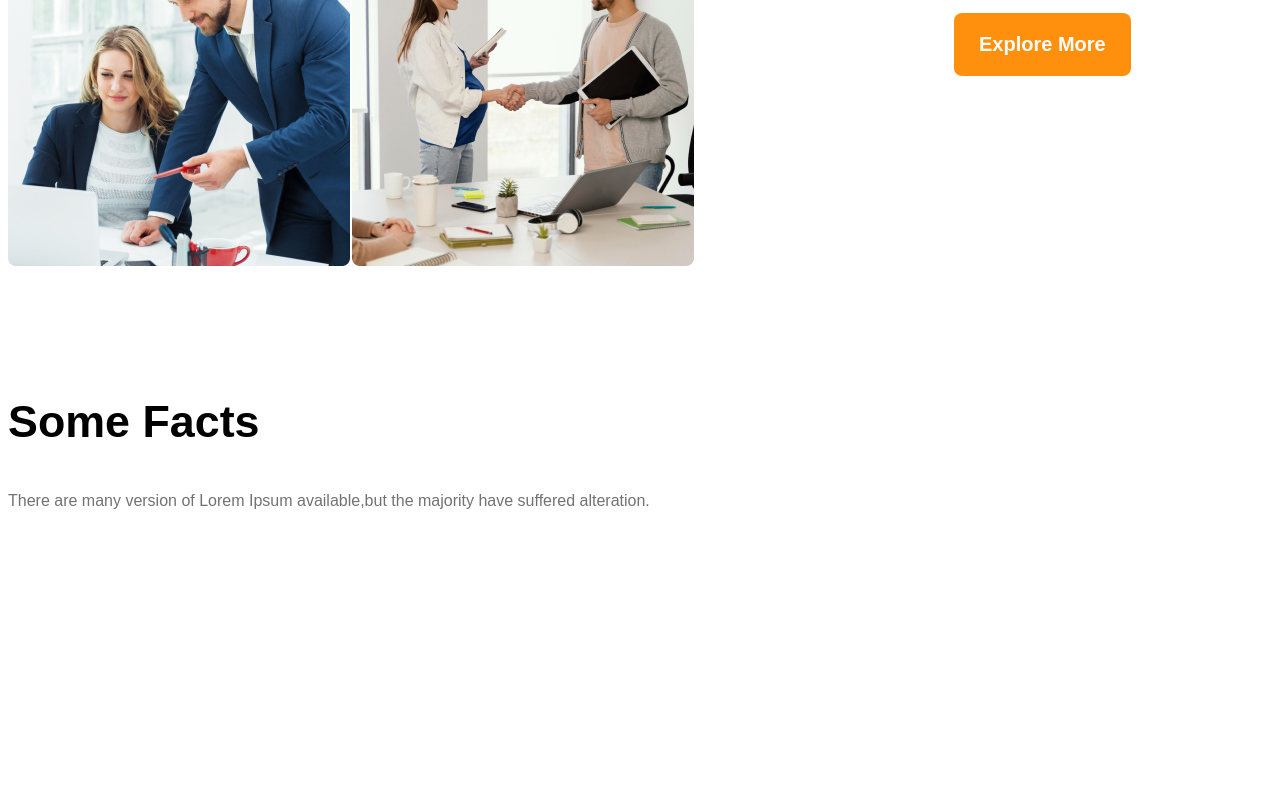
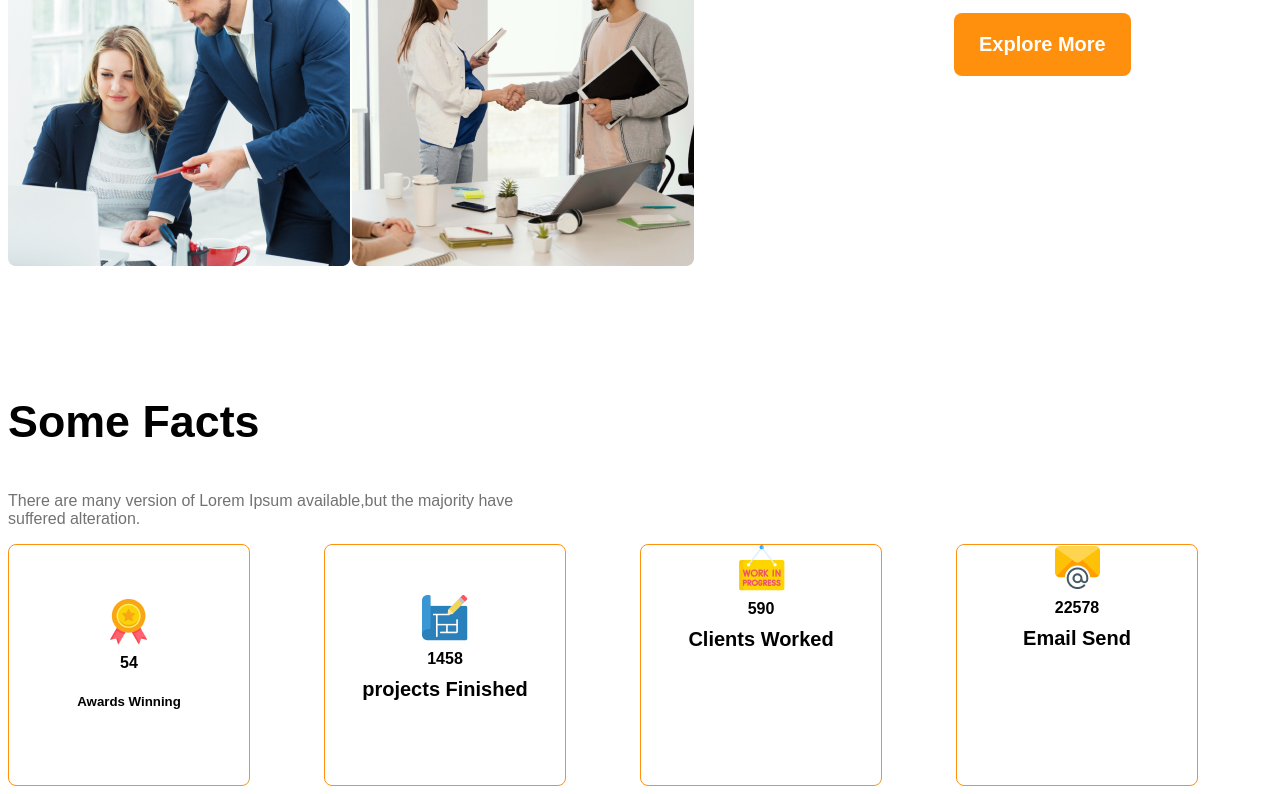
Before and after one commit to asrafunnahar/g3-architects-website, a plain HTML site: page index.html in a window 1280 px wide. Shown: the part 1708-2502 px from the top of the page. Before the commit the page ends 2395 px from the top, so only its background shows below. Drawn offline with Linux system fonts and the light colour scheme.

Commit message:
added gray fact

```diff
--- a/index.html
+++ b/index.html
@@ -50,35 +50,46 @@
         <!--features will enjoy-->
         <section>
             <h3 class="section-title">Some Facts</h3>
-            <p class="text-light-gray">There are many version of Lorem Ipsum available,but the majority have suffered alteration.</p>
+            <p class="text-light-gray fact-description">There are many version of Lorem Ipsum available,but the majority have suffered alteration.</p>
             <div class="facts-container"></div>
 
             <!--.fact*4>img.fact-icon+h4.fact-number+h5.fact-name-->
+            <div class="facts-container">
+            <div class="fact-card display-flex">
+            <div>
+                <img src="images/icons/ribon.png" alt="" class="fact-icon">
+                <h4 class="fact-number">54</h4>
+                <h5>Awards Winning</h5>
+            </div>
+            </div>
+            <div class="fact-card display-flex">
+                <div>
+                    <img src="images/icons/projects.png" alt="" class="fact-icon">
+                <h4 class="fact-number">1458</h4>
+                <h5 class="fact-name">projects Finished</h5>
 
-            <div class="fact">
-                <img src="" alt="" class="fact-icon">
-                <h4 class="fact-number"></h4>
-                <h5></h5>
+                </div>
             </div>
-            <div class="fact">
-                <img src="" alt="" class="fact-icon">
-                <h4 class="fact-number"></h4>
-                <h5></h5>
+            <div class="fact-card">
+                <div>
+                    <img src="images/icons/customers.png" alt="" class="fact-icon">
+                <h4 class="fact-number">590</h4>
+                <h5 class="fact-name">Clients Worked</h5>
+                </div>
+
             </div>
-            <div class="fact">
-                <img src="" alt="" class="fact-icon">
-                <h4 class="fact-number"></h4>
-                <h5></h5>
-            </div>
-            <div class="fact">
-                <img src="" alt="" class="fact-icon">
-                <h4 class="fact-number"></h4>
-                <h5></h5>
+            <div>
+                <div class="fact-card">
+                  <div>
+                    <img src="images/icons/email.png" alt="" class="fact-icon">
+                <h4 class="fact-number">22578</h4>
+                <h5 class="fact-name">Email Send</h5>
+                  </div>
+                    </div>
+                </div>
             </div>
         </section>
         <!--Some facts-->
-
-
     </main>
     <footer>
 
--- a/styles/architects.css
+++ b/styles/architects.css
@@ -134,6 +134,34 @@
 #quick-list{
     font-weight: 500;
 }
+/* some facts related styles */
+.facts-container{
+    display: grid;
+    grid-template-columns: repeat(4, 1fr);
+}
+.fact-card{
+    border: 1px solid #FF900E;
+    width: 240px;
+    height: 240px;
+    border-radius: 8px;
+    text-align: center;
+    align-items: center;
+    justify-content: center;
+}
+.fact-number{
+    font-size: 2.8 rem;
+    font-weight: 600;
+    margin-top: 5px;
+    margin-bottom: 10px;
+}
+.fact-name{
+    font-size: 1.25rem;
+    font-weight: 600;
+    margin-top: 10px;
+}
+.fact-description{
+    max-width: 540px;
+}
 /* medium size device */
 @media screen and (min-width: 576px) and (max-width: 992px){
  .teams{
```
